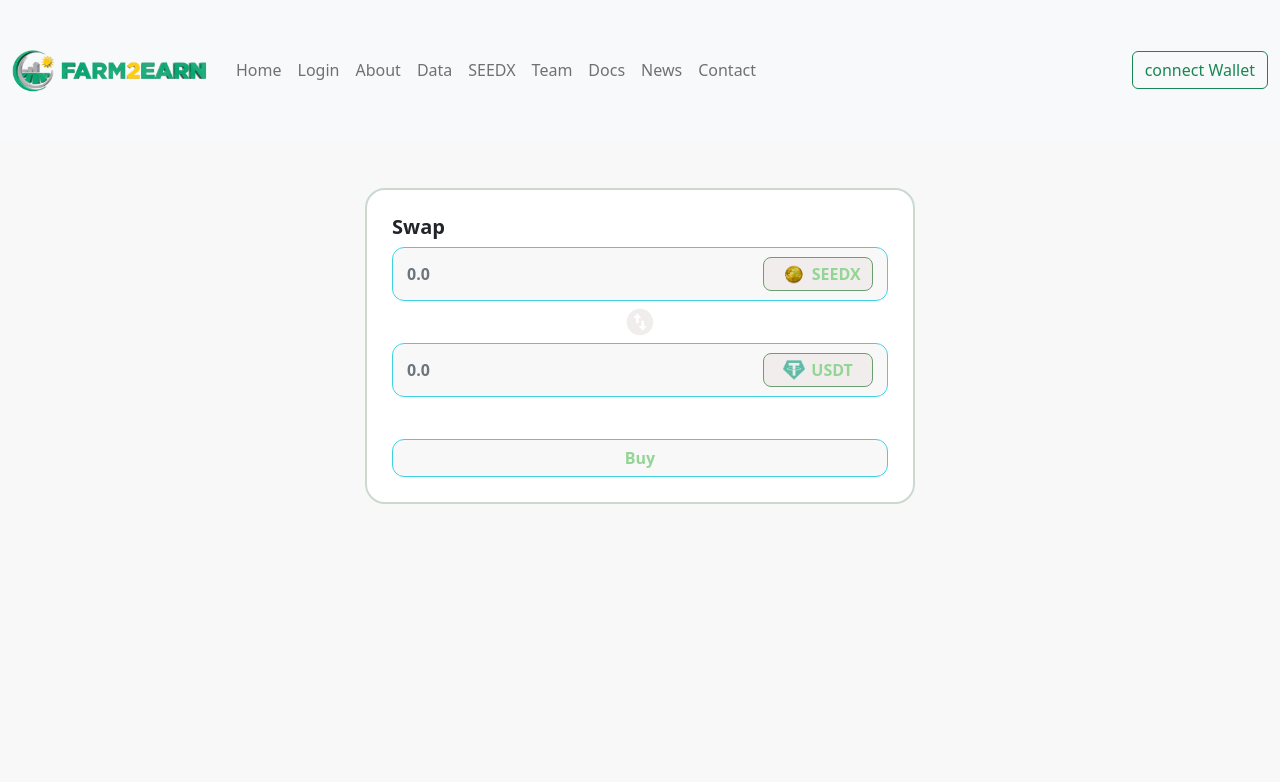
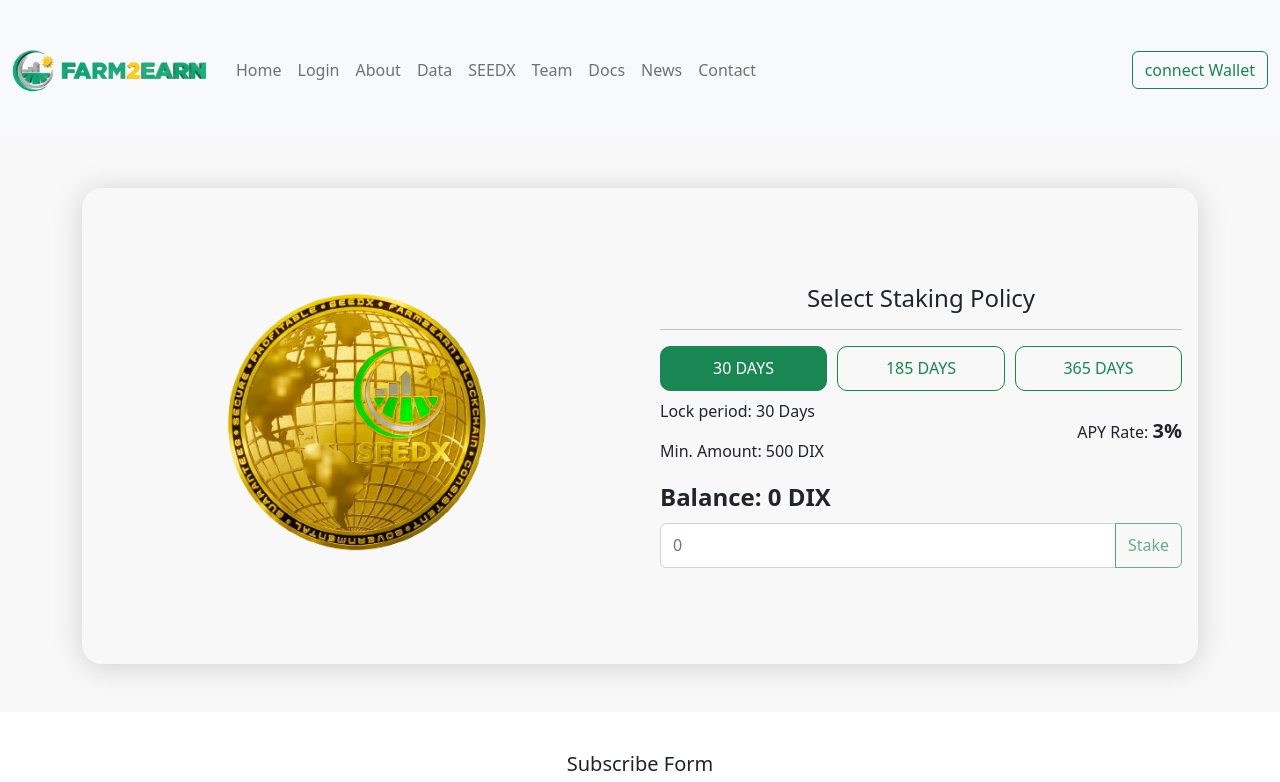
Before and after one commit to asad926/farm2earn_dapp, a React (Create React App) app: page /staking in a window 1280 px wide. Shown: the top 782 px of the page. Built offline with nearby package versions, Linux system fonts and the light colour scheme.

Commit message:
add staking page

```diff
--- a/package.json
+++ b/package.json
@@ -11,6 +11,7 @@
     "react-bootstrap": "^2.5.0",
     "react-dom": "^18.2.0",
     "react-icons": "^4.4.0",
+    "react-router-dom": "^6.3.0",
     "react-scripts": "5.0.1",
     "web-vitals": "^2.1.4"
   },
--- a/src/App.js
+++ b/src/App.js
@@ -1,14 +1,19 @@
 import "./App.scss";
+import { BrowserRouter, Route, Routes } from "react-router-dom";
 import Swap_form from "./component/Swap_form.jsx";
 import NaveBar from "./component/NavBar.jsx";
 import Footer from "./component/Footer.jsx";
+import Staking from "./component/Staking";
 function App() {
   return (
-    <div>
+    <BrowserRouter>
       <NaveBar />
-      <Swap_form />
+      <Routes>
+        <Route exact path="/swap" element={<Swap_form />} />
+        <Route exact path="/staking" element={<Staking />} />
+      </Routes>
       <Footer />
-    </div>
+    </BrowserRouter>
   );
 }
 
--- a/src/App.scss
+++ b/src/App.scss
@@ -88,13 +88,14 @@
   }
 }
 .navbar {
-  height: 140px;
+  min-height: 140px;
 }
 .footer {
   // background-color: lightgray;
   // margin-top: 45px;
   .content {
-    width: 450px;
+    max-width: 450px;
+    padding: 16px;
     margin-left: auto;
     margin-right: auto;
     display: flex;
@@ -119,3 +120,47 @@
     }
   }
 }
+.staking {
+  background-color: #f8f8f8;
+  .content {
+    border-radius: 20px;
+    box-shadow: 0 3px 30px rgb(0 0 0 / 16%);
+    transition: opacity 0.2s ease 0s;
+    .left {
+      display: flex;
+      justify-content: center;
+      align-items: center;
+      img {
+        width: 100%;
+        display: block;
+      }
+    }
+    .right {
+      .stacking_period {
+        display: flex;
+        flex-direction: row;
+        justify-content: space-between;
+        .btn-outline-success {
+          width: 32%;
+          border-radius: 10px !important;
+          height: 45px;
+        }
+        .active {
+          color: #fff;
+          background-color: #198754;
+          border-color: #198754;
+        }
+        @media screen and (max-width: 576px) {
+          flex-direction: column;
+          .btn-outline-success {
+            width: 100%;
+            margin-bottom: 16px;
+          }
+        }
+      }
+      .input-group {
+        height: 45px;
+      }
+    }
+  }
+}
--- a/src/component/NavBar.jsx
+++ b/src/component/NavBar.jsx
@@ -1,4 +1,5 @@
 import React, { Component } from "react";
+import { Link } from "react-router-dom";
 import Button from "react-bootstrap/Button";
 import Container from "react-bootstrap/Container";
 import Nav from "react-bootstrap/Nav";
@@ -10,9 +11,9 @@ class navBar extends Component {
     return (
       <Navbar bg="light" expand="lg" sticky="top">
         <Container fluid>
-          <Navbar.Brand href="#">
+          <Link to="/swap" className="navbar-brand">
             <img src={F2E_one} alt="" width="200px" />
-          </Navbar.Brand>
+          </Link>
           <Navbar.Toggle aria-controls="navbarScroll" />
           <Navbar.Collapse id="navbarScroll">
             <Nav
@@ -30,7 +31,9 @@ class navBar extends Component {
               <Nav.Link href="#action2">News</Nav.Link>
               <Nav.Link href="#action2">Contact</Nav.Link>
             </Nav>
-            <Button variant="outline-success">connect Wallet</Button>
+            <Link to="/staking" className="btn btn-outline-success">
+              connect Wallet
+            </Link>
           </Navbar.Collapse>
         </Container>
       </Navbar>
--- /dev/null
+++ b/src/component/Staking.jsx
@@ -0,0 +1,115 @@
+import React, { Component } from "react";
+import Button from "react-bootstrap/Button";
+import Form from "react-bootstrap/Form";
+import InputGroup from "react-bootstrap/InputGroup";
+import Container from "react-bootstrap/Container";
+import Row from "react-bootstrap/Row";
+import Col from "react-bootstrap/Col";
+import seedx_logo from "../img/seedx_logo.png";
+class staking extends Component {
+  state = {
+    lock_period: "30",
+    APY_rate: "3%",
+    days30: "active",
+    days185: "",
+    days365: "",
+  };
+  set_30days = () => {
+    this.setState({ days30: "active" });
+    this.setState({ days185: "" });
+    this.setState({ days365: "" });
+    this.setState({ lock_period: "30" });
+    this.setState({ APY_rate: "3%" });
+  };
+  set_185days = () => {
+    this.setState({ days30: "" });
+    this.setState({ days185: "active" });
+    this.setState({ days365: "" });
+    this.setState({ lock_period: "185" });
+    this.setState({ APY_rate: "23%" });
+  };
+  set_365days = () => {
+    this.setState({ days30: "" });
+    this.setState({ days185: "" });
+    this.setState({ days365: "active" });
+    this.setState({ lock_period: "365" });
+    this.setState({ APY_rate: "52%" });
+  };
+  render() {
+    return (
+      <div className="staking py-5">
+        <Container>
+          <div className="content py-5 px-2">
+            <Row>
+              <Col xs={12} lg={6}>
+                <div className="left">
+                  <img src={seedx_logo} alt="" />
+                </div>
+              </Col>
+              <Col xs={12} lg={6}>
+                <div className="right py-5 px-2">
+                  <h4 className="text-center">Select Staking Policy</h4>
+                  <hr />
+                  <div className="stacking_period mb-2">
+                    <Button
+                      variant="outline-success"
+                      className={this.state.days30}
+                      onClick={this.set_30days}
+                    >
+                      30 DAYS
+                    </Button>
+                    <Button
+                      variant="outline-success"
+                      className={this.state.days185}
+                      onClick={this.set_185days}
+                    >
+                      185 DAYS
+                    </Button>
+                    <Button
+                      variant="outline-success"
+                      className={this.state.days365}
+                      onClick={this.set_365days}
+                    >
+                      365 DAYS
+                    </Button>
+                  </div>
+                  <div className="d-flex flex-wrap justify-content-between align-items-center">
+                    <div className="d-flex flex-column me-4">
+                      <p>
+                        Lock period: <span>{this.state.lock_period}</span> Days
+                      </p>
+                      <p>Min. Amount: 500 DIX</p>
+                    </div>
+                    <div className="d-flex flex-column">
+                      <p>
+                        APY Rate:{" "}
+                        <span className="fs-5 fw-bold">
+                          {this.state.APY_rate}
+                        </span>
+                      </p>
+                    </div>
+                  </div>
+                  <Form.Label htmlFor="" className="fs-4 fw-bold">
+                    Balance: 0 DIX
+                  </Form.Label>
+                  <InputGroup>
+                    <Form.Control
+                      placeholder="0"
+                      aria-label="Recipient's username with two button addons"
+                      type="number"
+                    />
+                    <Button variant="outline-success" disabled>
+                      Stake
+                    </Button>
+                  </InputGroup>
+                </div>
+              </Col>
+            </Row>
+          </div>
+        </Container>
+      </div>
+    );
+  }
+}
+
+export default staking;
```
Also changed, not shown: 1 other file (tests, documents, lock files or other folders).
